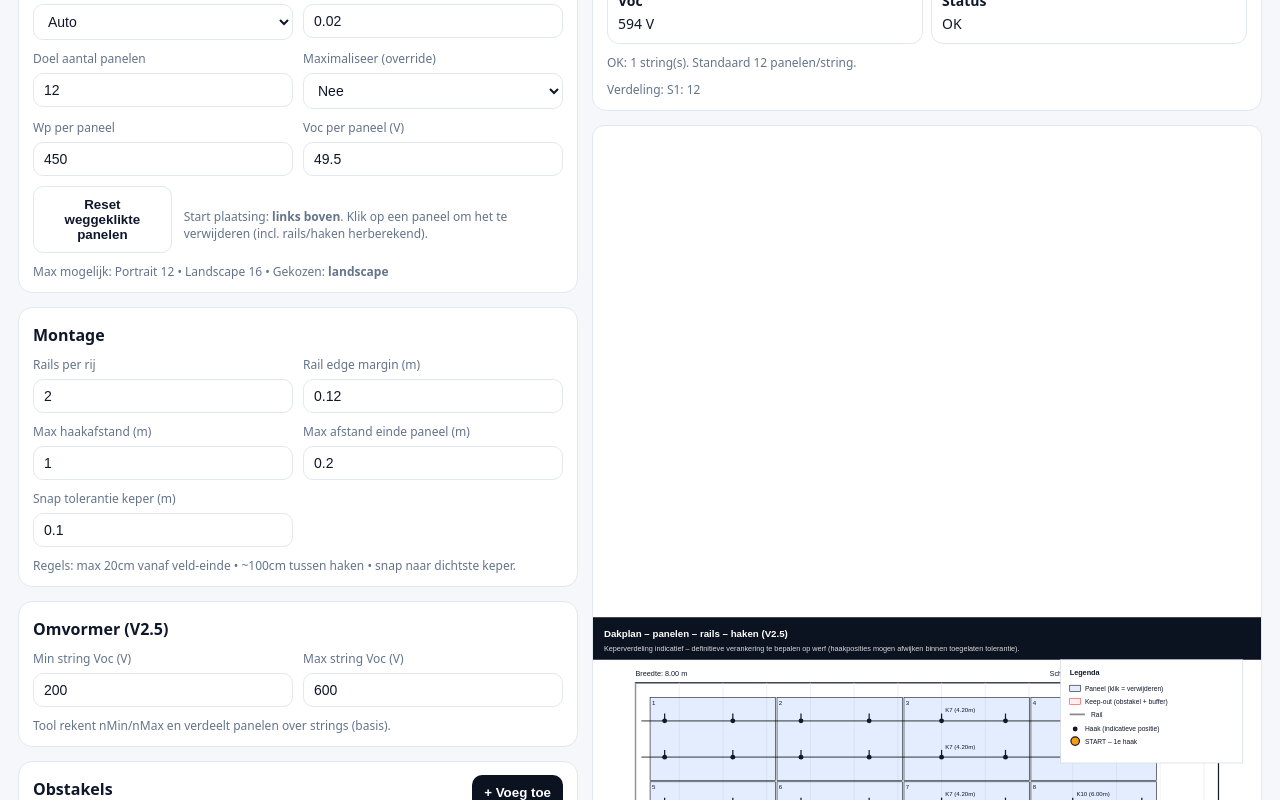
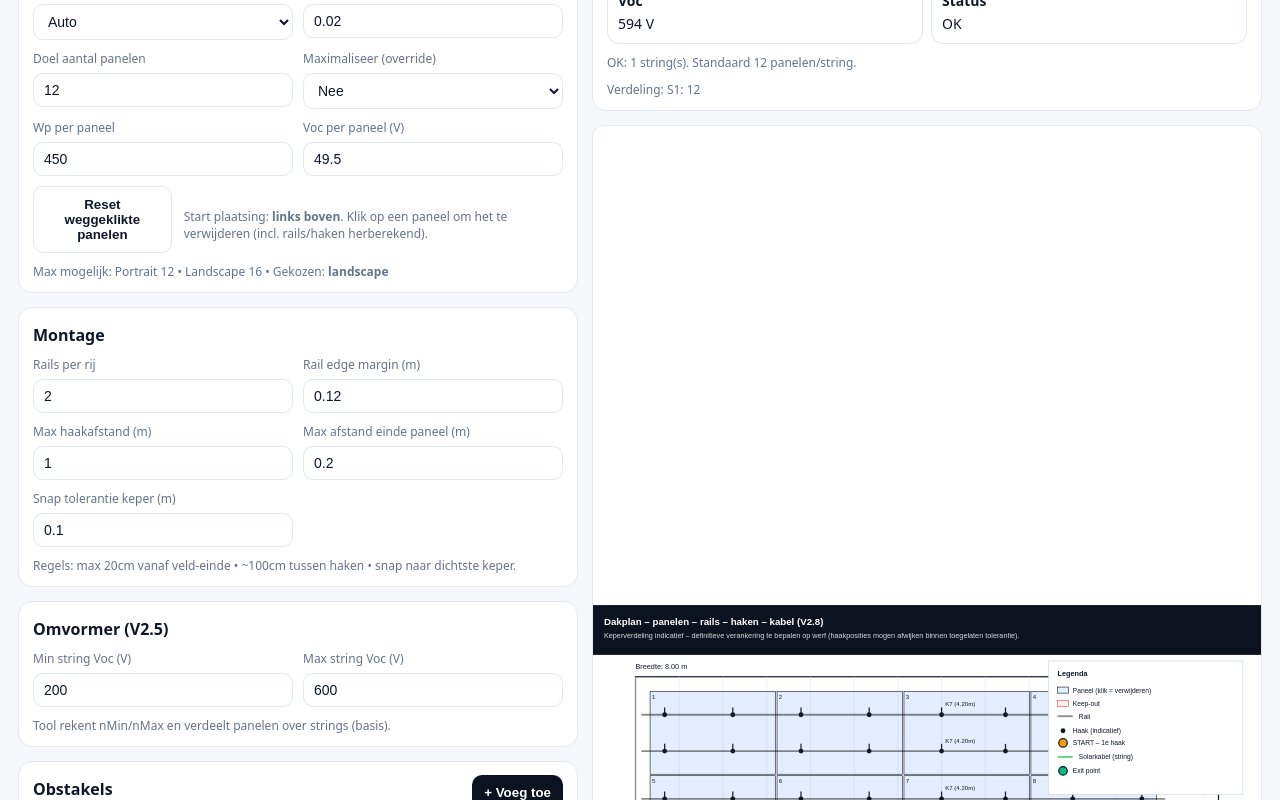
Before and after one commit to DuralRoel/PV-dossier-v1, a React (Vite) app: page / in a window 1280 px wide. Shown: the part 560-1360 px from the top of the page. Built offline with nearby package versions, Linux system fonts and the light colour scheme.

Commit message:
Update DrawingSvg.tsx

```diff
--- a/src/DrawingSvg.tsx
+++ b/src/DrawingSvg.tsx
@@ -1,25 +1,33 @@
 import React, { forwardRef, useMemo } from "react";
 import type { LayoutResult, RoofInput } from "./types";
+import type { CableResult } from "./cable";
 
 type Props = {
   roof: RoofInput;
   layout: LayoutResult;
-  onTogglePanel?: (panelIndex: number) => void; // klik om paneel weg te halen/terug te zetten
+  cable?: CableResult;
+  onTogglePanel?: (panelIndex: number) => void;
+  pickingExit?: boolean;
+  onPickExit?: (x_m: number, y_m: number) => void;
 };
 
-export const DrawingSvg = forwardRef<SVGSVGElement, Props>(({ roof, layout, onTogglePanel }, ref) => {
+export const DrawingSvg = forwardRef<SVGSVGElement, Props>(
+  ({ roof, layout, cable, onTogglePanel, pickingExit, onPickExit }, ref) => {
     const W = 1100;
-  const H = 760;
+    const H = 800;
 
     const roofW = roof.roofWidth_m;
     const roofH = roof.slopedLength_m;
 
-  const scale = Math.min((W - 140) / roofW, (H - 160) / roofH);
+    const scale = Math.min((W - 140) / roofW, (H - 190) / roofH);
     const ox = 70;
-  const oy = 108; // was 90, nu lager omdat header hoger is
+    const oy = 118;
 
     const m2x = (m: number) => ox + m * scale;
     const m2y = (m: number) => oy + (roofH - m) * scale;
+
+    const x2m = (px: number) => (px - ox) / scale;
+    const y2m = (py: number) => roofH - (py - oy) / scale;
 
     const rafters = useMemo(() => {
       const out: number[] = [];
@@ -28,7 +36,7 @@ export const DrawingSvg = forwardRef<SVGSVGElement, Props>(({ roof, layout, onTo
       return out;
     }, [roof]);
 
-  // START haak = laagste y (onderste rail) en dan laagste x
+    // "START – 1e haak": kies de haak het meest links onder (laagste y, dan laagste x)
     const startHookIndex = useMemo(() => {
       if (!layout.hooks.length) return -1;
       let best = 0;
@@ -41,32 +49,77 @@ export const DrawingSvg = forwardRef<SVGSVGElement, Props>(({ roof, layout, onTo
       return best;
     }, [layout.hooks]);
 
+    function handleClick(e: React.MouseEvent<SVGSVGElement>) {
+      if (!pickingExit || !onPickExit) return;
+      const rect = (e.currentTarget as any).getBoundingClientRect();
+      const px = e.clientX - rect.left;
+      const py = e.clientY - rect.top;
+      const x = Math.min(Math.max(x2m(px), 0), roofW);
+      const y = Math.min(Math.max(y2m(py), 0), roofH);
+      onPickExit(x, y);
+    }
+
     return (
-    <svg ref={ref} viewBox={`0 0 ${W} ${H}`} width="100%" height="100%" className="svg">
+      <svg
+        ref={ref}
+        viewBox={`0 0 ${W} ${H}`}
+        width="100%"
+        height="100%"
+        className="svg"
+        onClick={handleClick}
+      >
         {/* Header */}
-      <rect x="0" y="0" width={W} height="70" fill="#0b1220" />
+        <rect x="0" y="0" width={W} height="82" fill="#0b1220" />
         <text x="18" y="33" fill="#fff" fontSize="16" fontFamily="Arial" fontWeight="700">
-        Dakplan – panelen – rails – haken (V2.5)
+          Dakplan – panelen – rails – haken – kabel (V2.8)
         </text>
         <text x="18" y="55" fill="rgba(255,255,255,0.85)" fontSize="12" fontFamily="Arial">
           Keperverdeling indicatief – definitieve verankering te bepalen op werf (haakposities mogen afwijken binnen
           toegelaten tolerantie).
         </text>
+        {pickingExit && (
+          <text x="18" y="74" fill="rgba(255,255,255,0.9)" fontSize="12" fontFamily="Arial">
+            Exit point kiezen: klik op het dakvlak waar de kabel naar binnen gaat.
+          </text>
+        )}
 
         {/* Roof outline */}
-      <rect x={m2x(0)} y={m2y(roofH)} width={roofW * scale} height={roofH * scale} fill="none" stroke="#111827" strokeWidth="2" />
+        <rect
+          x={m2x(0)}
+          y={m2y(roofH)}
+          width={roofW * scale}
+          height={roofH * scale}
+          fill="none"
+          stroke="#111827"
+          strokeWidth="2"
+        />
 
         {/* Dimensions + azimuth */}
         <text x={m2x(0)} y={m2y(roofH) - 12} fontSize="12" fontFamily="Arial" fill="#0f172a">
           Breedte: {roofW.toFixed(2)} m
         </text>
-      <text x={m2x(roofW)} y={m2y(roofH) - 12} textAnchor="end" fontSize="12" fontFamily="Arial" fill="#0f172a">
+        <text
+          x={m2x(roofW)}
+          y={m2y(roofH) - 12}
+          textAnchor="end"
+          fontSize="12"
+          fontFamily="Arial"
+          fill="#0f172a"
+        >
           Schuine zijde (plan): {roofH.toFixed(2)} m • Oriëntatie dakvlak: {roof.azimuth}
         </text>
 
         {/* Rafters */}
         {rafters.map((rx) => (
-        <line key={rx} x1={m2x(rx)} y1={m2y(0)} x2={m2x(rx)} y2={m2y(roofH)} stroke="#e5e7eb" strokeWidth="1" />
+          <line
+            key={rx}
+            x1={m2x(rx)}
+            y1={m2y(0)}
+            x2={m2x(rx)}
+            y2={m2y(roofH)}
+            stroke="#e5e7eb"
+            strokeWidth="1"
+          />
         ))}
 
         {/* Keep-outs */}
@@ -83,9 +136,63 @@ export const DrawingSvg = forwardRef<SVGSVGElement, Props>(({ roof, layout, onTo
           />
         ))}
 
-      {/* Panels (klikbaar) */}
+        {/* Cable strings (behind panels) */}
+        {cable?.strings.map((s) => (
+          <g key={s.stringIndex}>
+            <polyline
+              points={s.points.map((p) => `${m2x(p.x)},${m2y(p.y)}`).join(" ")}
+              fill="none"
+              stroke="rgba(34,197,94,0.75)"
+              strokeWidth="3"
+            />
+            {s.points.length > 0 && (
+              <text
+                x={m2x(s.points[0].x) + 6}
+                y={m2y(s.points[0].y) - 6}
+                fontSize="12"
+                fontFamily="Arial"
+                fontWeight="700"
+                fill="rgba(22,101,52,0.95)"
+              >
+                S{s.stringIndex}
+              </text>
+            )}
+          </g>
+        ))}
+
+        {/* Exit marker */}
+        {cable && (
+          <g>
+            <circle
+              cx={m2x(cable.exitPoint.x)}
+              cy={m2y(cable.exitPoint.y)}
+              r={7}
+              fill="rgba(16,185,129,1)"
+              stroke="#111827"
+              strokeWidth="2"
+            />
+            <text
+              x={m2x(cable.exitPoint.x) + 8}
+              y={m2y(cable.exitPoint.y) + 4}
+              fontSize="11"
+              fontFamily="Arial"
+              fill="#0f172a"
+            >
+              Exit
+            </text>
+          </g>
+        )}
+
+        {/* Panels (click to remove) */}
         {layout.panels.map((p, i) => (
-        <g key={i} style={{ cursor: onTogglePanel ? "pointer" : "default" }} onClick={() => onTogglePanel?.(i)}>
+          <g
+            key={i}
+            style={{ cursor: onTogglePanel ? "pointer" : "default" }}
+            onClick={(ev) => {
+              ev.stopPropagation();
+              onTogglePanel?.(i);
+            }}
+          >
             <rect
               x={m2x(p.x)}
               y={m2y(p.y + p.h)}
@@ -114,12 +221,11 @@ export const DrawingSvg = forwardRef<SVGSVGElement, Props>(({ roof, layout, onTo
           />
         ))}
 
-      {/* Hooks + label keper */}
+        {/* Hooks */}
         {layout.hooks.map((h, i) => {
           const isStart = i === startHookIndex;
           return (
             <g key={i}>
-            {/* altijd zwart (indicatief), start haak oranje */}
               <circle
                 cx={m2x(h.x)}
                 cy={m2y(h.y)}
@@ -129,14 +235,11 @@ export const DrawingSvg = forwardRef<SVGSVGElement, Props>(({ roof, layout, onTo
                 strokeWidth={isStart ? 2 : 0}
               />
               <line x1={m2x(h.x)} y1={m2y(h.y)} x2={m2x(h.x)} y2={m2y(h.y) - 12} stroke="#111827" strokeWidth="2" />
-
-            {/* Alleen keperlabel tonen als er effectief gesnapt is */}
               {h.snapped && h.rafterIndex !== null && (
                 <text x={m2x(h.x) + 6} y={m2y(h.y) - 14} fontSize="10" fontFamily="Arial" fill="#0f172a">
                   K{h.rafterIndex} ({h.rafterX?.toFixed(2)}m)
                 </text>
               )}
-
               {isStart && (
                 <text x={m2x(h.x) + 6} y={m2y(h.y) + 16} fontSize="12" fontFamily="Arial" fontWeight="700" fill="#b45309">
                   START – 1e haak
@@ -148,38 +251,49 @@ export const DrawingSvg = forwardRef<SVGSVGElement, Props>(({ roof, layout, onTo
 
         {/* Legend */}
         <g>
-        <rect x={W - 330} y={70} width={300} height={170} fill="#fff" stroke="#cbd5e1" />
-        <text x={W - 315} y={95} fontFamily="Arial" fontSize="12" fontWeight="700" fill="#0f172a">
+          <rect x={W - 350} y={92} width={320} height={220} fill="#fff" stroke="#cbd5e1" />
+          <text x={W - 335} y={117} fontFamily="Arial" fontSize="12" fontWeight="700" fill="#0f172a">
             Legenda
           </text>
 
-        <rect x={W - 315} y={112} width={18} height={10} fill="rgba(59,130,246,0.14)" stroke="#111827" />
-        <text x={W - 290} y={121} fontFamily="Arial" fontSize="11" fill="#0f172a">
+          <rect x={W - 335} y={135} width={18} height={10} fill="rgba(59,130,246,0.14)" stroke="#111827" />
+          <text x={W - 310} y={144} fontFamily="Arial" fontSize="11" fill="#0f172a">
             Paneel (klik = verwijderen)
           </text>
 
-        <rect x={W - 315} y={134} width={18} height={10} fill="rgba(239,68,68,0.08)" stroke="#ef4444" />
-        <text x={W - 290} y={143} fontFamily="Arial" fontSize="11" fill="#0f172a">
-          Keep-out (obstakel + buffer)
+          <rect x={W - 335} y={157} width={18} height={10} fill="rgba(239,68,68,0.08)" stroke="#ef4444" />
+          <text x={W - 310} y={166} fontFamily="Arial" fontSize="11" fill="#0f172a">
+            Keep-out
           </text>
 
-        <line x1={W - 315} y1={160} x2={W - 290} y2={160} stroke="rgba(0,0,0,0.45)" strokeWidth="3" />
-        <text x={W - 280} y={164} fontFamily="Arial" fontSize="11" fill="#0f172a">
+          <line x1={W - 335} y1={183} x2={W - 310} y2={183} stroke="rgba(0,0,0,0.45)" strokeWidth="3" />
+          <text x={W - 300} y={187} fontFamily="Arial" fontSize="11" fill="#0f172a">
             Rail
           </text>
 
-        <circle cx={W - 306} cy={184} r="4" fill="#111827" />
-        <text x={W - 290} y={188} fontFamily="Arial" fontSize="11" fill="#0f172a">
-          Haak (indicatieve positie)
+          <circle cx={W - 326} cy={207} r="4" fill="#111827" />
+          <text x={W - 310} y={211} fontFamily="Arial" fontSize="11" fill="#0f172a">
+            Haak (indicatief)
           </text>
 
-        <circle cx={W - 306} cy={204} r="7" fill="#f59e0b" stroke="#111827" strokeWidth="2" />
-        <text x={W - 290} y={208} fontFamily="Arial" fontSize="11" fill="#0f172a">
+          <circle cx={W - 326} cy={227} r="7" fill="#f59e0b" stroke="#111827" strokeWidth="2" />
+          <text x={W - 310} y={231} fontFamily="Arial" fontSize="11" fill="#0f172a">
             START – 1e haak
+          </text>
+
+          <line x1={W - 335} y1={250} x2={W - 310} y2={250} stroke="rgba(34,197,94,0.75)" strokeWidth="3" />
+          <text x={W - 300} y={254} fontFamily="Arial" fontSize="11" fill="#0f172a">
+            Solarkabel (string)
+          </text>
+
+          <circle cx={W - 326} cy={273} r="7" fill="rgba(16,185,129,1)" stroke="#111827" strokeWidth="2" />
+          <text x={W - 310} y={277} fontFamily="Arial" fontSize="11" fill="#0f172a">
+            Exit point
           </text>
         </g>
       </svg>
     );
-});
+  }
+);
 
 DrawingSvg.displayName = "DrawingSvg";
```
Lines whose indentation alone changed are shown as unchanged.
